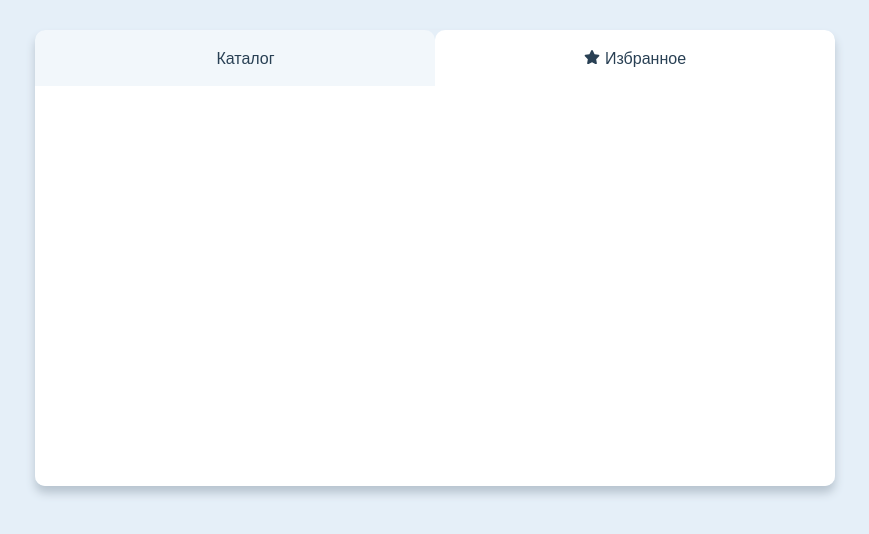
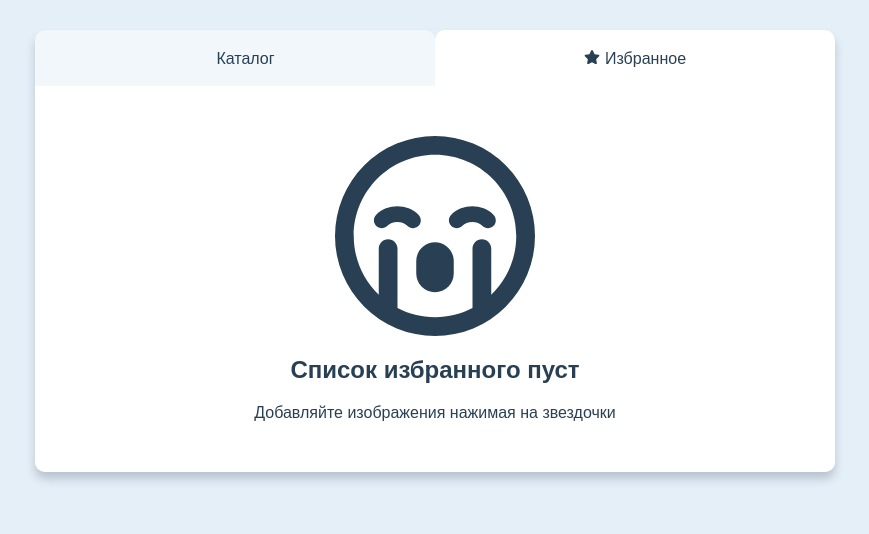
Before and after one commit to nikita-rr/nika-test-album, a Nuxt app: page /favorite in a window 1280 px wide. Shown: the top 534 px of the page, without its empty margins (205-1074 px from the left). Built offline with nearby package versions, Linux system fonts and the light colour scheme.

Commit message:
favorite empty state

```diff
--- a/pages/favorite.vue
+++ b/pages/favorite.vue
@@ -2,16 +2,31 @@
 import { useFavoriteStore } from "~/store/favorite";
 
 const favoriteStore = useFavoriteStore();
+const favoriteList = favoriteStore.getFavoriteList();
 </script>
 
 <template>
   <div id="favorite" class="page-container">
     <div class="photos">
-      <Photo v-for="item in favoriteStore.getFavoriteList()" :photo="item">
-        <template #title>
-          <span class="favorite-photo-title">{{ item.title }}</span>
-        </template>
-      </Photo>
+      <template v-if="favoriteList && favoriteList.length">
+        <Photo v-for="item in favoriteList" :photo="item">
+          <template #title>
+            <span class="favorite-photo-title">{{ item.title }}</span>
+          </template>
+        </Photo>
+      </template>
+      <template v-else>
+        <div class="favorite-empty-state">
+          <fa
+            class="favorite-empty-state__icon"
+            :icon="['far', 'face-sad-cry']"
+          />
+          <h2 class="favorite-empty-state__title">Список избранного пуст</h2>
+          <div class="favorite-empty-state__additional">
+            Добавляйте изображения нажимая на звездочки
+          </div>
+        </div>
+      </template>
     </div>
   </div>
 </template>
--- a/plugins/fontawesome.ts
+++ b/plugins/fontawesome.ts
@@ -1,9 +1,9 @@
 import { library, config } from "@fortawesome/fontawesome-svg-core";
 import { FontAwesomeIcon } from "@fortawesome/vue-fontawesome";
-import { faStar } from "@fortawesome/free-regular-svg-icons";
+import { faStar, faFaceSadCry } from "@fortawesome/free-regular-svg-icons";
 import { faPlus, faMinus, faStar as fasStart, faXmark } from "@fortawesome/free-solid-svg-icons";
 
-library.add(faStar, faPlus, faMinus, fasStart, faXmark);
+library.add(faStar, faPlus, faMinus, fasStart, faXmark, faFaceSadCry);
 
 // This is important, we are going to let Nuxt worry about the CSS
 config.autoAddCss = false;
--- a/styles/components/_index.scss
+++ b/styles/components/_index.scss
@@ -4,3 +4,4 @@
 @import "photos";
 @import "buttons";
 @import "favorite-photo-title";
+@import "favorite-empty-state";
--- /dev/null
+++ b/styles/components/favorite-empty-state.scss
@@ -0,0 +1,12 @@
+.favorite-empty-state {
+    width: 100%;
+    display: flex;
+    align-items: center;
+    justify-content: center;
+    align-items: center;
+    flex-direction: column;
+    margin: 50px 0;
+    &__icon {
+        width: 200px;
+    }
+}
--- a/styles/utils.scss
+++ b/styles/utils.scss
@@ -1,6 +1,5 @@
 .page-container {
   background-color: #fff;
-  min-height: 50vh;
 }
 
 .page-enter-active,
@@ -22,14 +21,3 @@
 .photo-leave-to {
   opacity: 0;
 }
-
-
-.list-enter-active,
-.list-leave-active {
-  transition: all 0.5s ease;
-}
-.list-enter-from,
-.list-leave-to {
-  opacity: 0;
-  transform: translateX(30px);
-}
```
